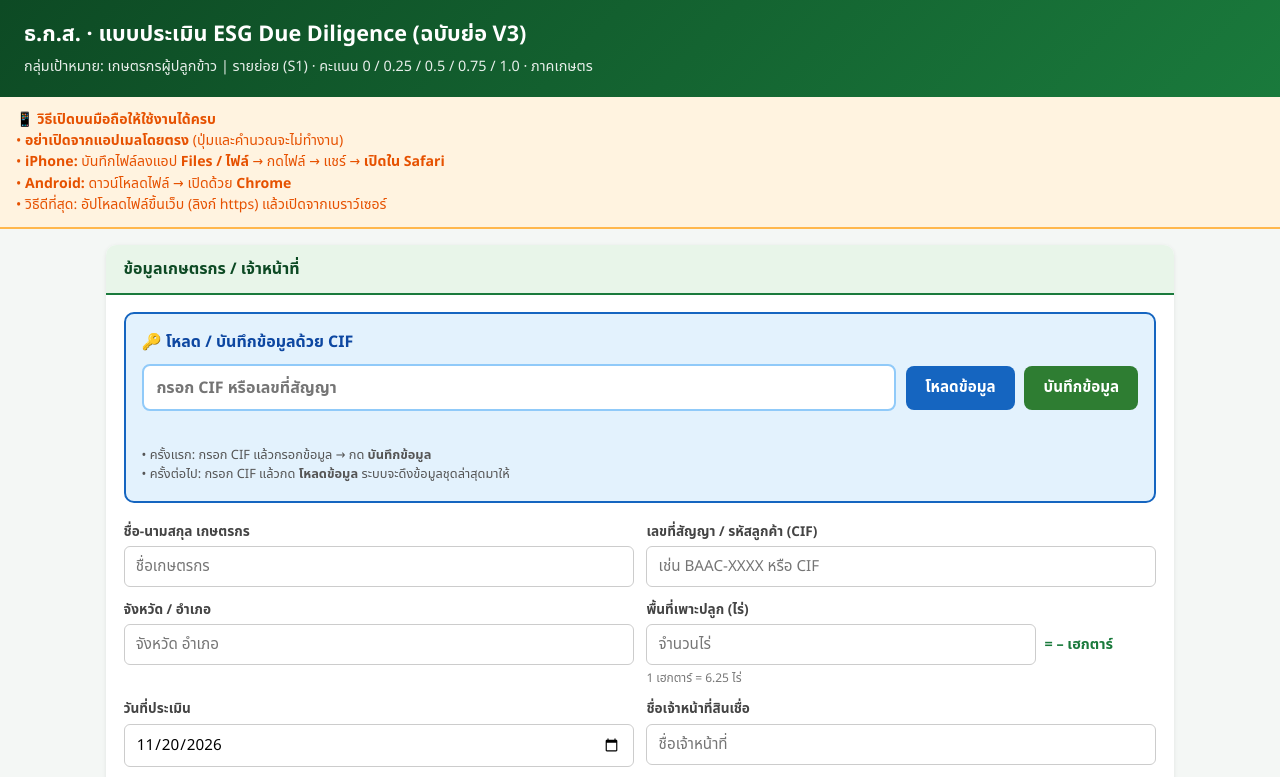
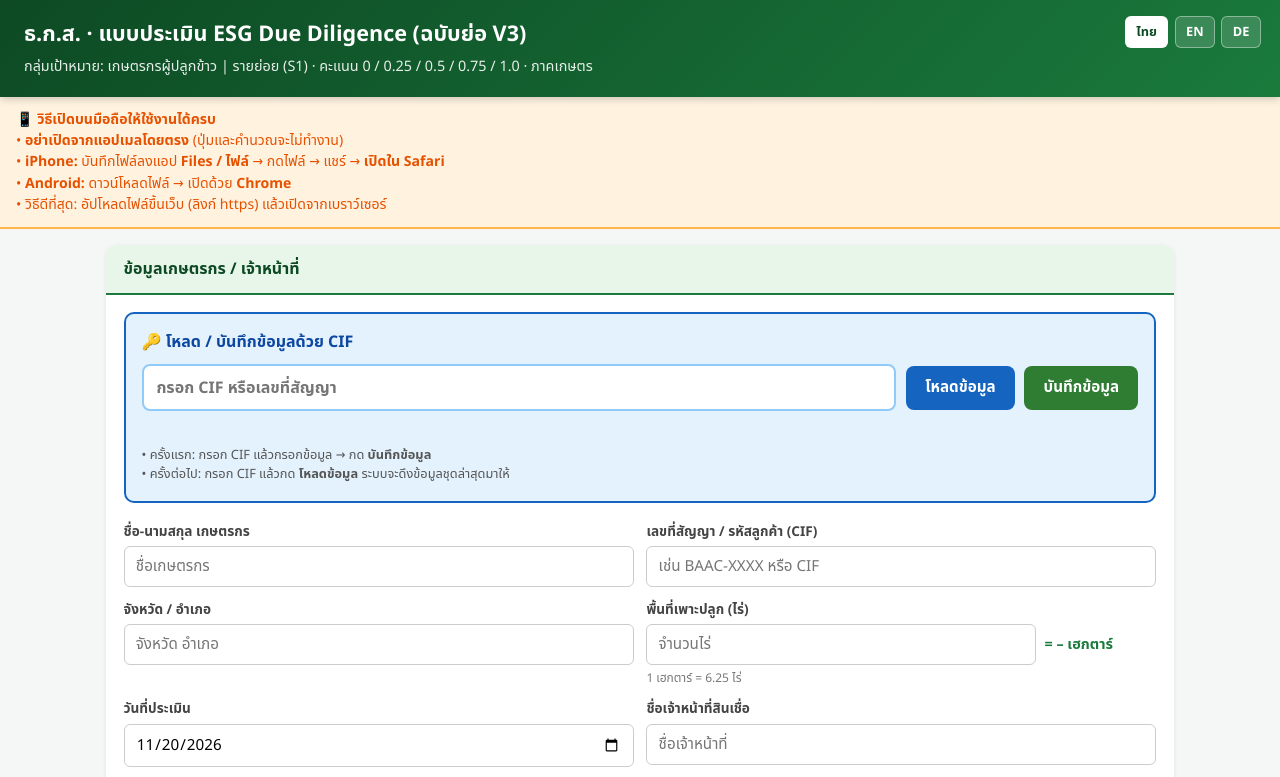
Before and after one commit to fundproject2569-tech/ESG-Risk-Radar-Questionnaire, a plain HTML site: page index.html in a window 1280 px wide. Shown: the top 777 px of the page. Drawn offline with nearby package versions, Linux system fonts and the light colour scheme.

Commit message:
Update index.html

```diff
--- a/index.html
+++ b/index.html
@@ -30,9 +30,32 @@
     color: white;
     padding: 1.2rem 1.5rem;
     box-shadow: 0 2px 8px rgba(0,0,0,.2);
+    position: relative;
   }
   header h1 { font-size: 1.35rem; font-weight: 700; }
   header p { font-size: .9rem; opacity: .9; margin-top: .3rem; }
+  .lang-switch {
+    position: absolute;
+    top: 1rem;
+    right: 1.2rem;
+    display: flex;
+    gap: .4rem;
+  }
+  .lang-switch button {
+    background: rgba(255,255,255,.15);
+    color: white;
+    border: 1px solid rgba(255,255,255,.4);
+    border-radius: 6px;
+    padding: .3rem .65rem;
+    font-size: .8rem;
+    font-weight: 600;
+    cursor: pointer;
+    min-height: 32px;
+  }
+  .lang-switch button.active {
+    background: white;
+    color: var(--baac-dark);
+  }
   .container { max-width: 1100px; margin: 0 auto; padding: 1rem; }
   .card {
     background: white;
@@ -539,8 +562,13 @@
 </head>
 <body>
 <header>
-  <h1>ธ.ก.ส. · แบบประเมิน ESG Due Diligence (ฉบับย่อ V3)</h1>
-  <p>กลุ่มเป้าหมาย: เกษตรกรผู้ปลูกข้าว | รายย่อย (S1) · คะแนน 0 / 0.25 / 0.5 / 0.75 / 1.0 · ภาคเกษตร</p>
+  <div class="lang-switch">
+    <button type="button" onclick="setLang('th')" id="btn-th" class="active">ไทย</button>
+    <button type="button" onclick="setLang('en')" id="btn-en">EN</button>
+    <button type="button" onclick="setLang('de')" id="btn-de">DE</button>
+  </div>
+  <h1 id="mainTitle">ธ.ก.ส. · แบบประเมิน ESG Due Diligence (ฉบับย่อ V3)</h1>
+  <p id="mainSubtitle">กลุ่มเป้าหมาย: เกษตรกรผู้ปลูกข้าว | รายย่อย (S1) · คะแนน 0 / 0.25 / 0.5 / 0.75 / 1.0 · ภาคเกษตร</p>
 </header>
 
 <div id="openTip" style="background:#fff3e0;border-bottom:2px solid #ffb74d;padding:.75rem 1rem;font-size:.88rem;color:#e65100;">
@@ -2086,11 +2114,108 @@ function resetForm() {
   }
 }
 
+function resetForm() {
+  // ... existing reset code ...
+}
+
+// ========== LANGUAGE SWITCH ==========
+const translations = {
+  th: {
+    mainTitle: 'ธ.ก.ส. · แบบประเมิน ESG Due Diligence (ฉบับย่อ V3)',
+    mainSubtitle: 'กลุ่มเป้าหมาย: เกษตรกรผู้ปลูกข้าว | รายย่อย (S1) · คะแนน 0 / 0.25 / 0.5 / 0.75 / 1.0 · ภาคเกษตร',
+    cifTitle: '🔑 โหลด / บันทึกข้อมูลด้วย CIF',
+    loadBtn: 'โหลดข้อมูล',
+    saveBtn: 'บันทึกข้อมูล',
+    farmerSection: 'ข้อมูลเกษตรกร / เจ้าหน้าที่',
+    farmerName: 'ชื่อ-นามสกุล เกษตรกร',
+    loanId: 'เลขที่สัญญา / รหัสลูกค้า (CIF)',
+    location: 'จังหวัด / อำเภอ',
+    area: 'พื้นที่เพาะปลูก (ไร่)',
+    assessDate: 'วันที่ประเมิน',
+    officerName: 'ชื่อเจ้าหน้าที่สินเชื่อ',
+    agriType: 'ประเภทพืช / กิจกรรมเกษตร (Industry)',
+    sectorScore: 'คะแนนความเสี่ยงภาคเศรษฐกิจ (Sector ESG Score 0–6)'
+  },
+  en: {
+    mainTitle: 'BAAC · ESG Due Diligence Assessment (Short Version V3)',
+    mainSubtitle: 'Target: Smallholder rice farmers (S1) · Score 0 / 0.25 / 0.5 / 0.75 / 1.0 · Agriculture',
+    cifTitle: '🔑 Load / Save data with CIF',
+    loadBtn: 'Load Data',
+    saveBtn: 'Save Data',
+    farmerSection: 'Farmer / Officer Information',
+    farmerName: 'Farmer Name',
+    loanId: 'Loan No. / Customer ID (CIF)',
+    location: 'Province / District',
+    area: 'Farm Area (rai)',
+    assessDate: 'Assessment Date',
+    officerName: 'Credit Officer Name',
+    agriType: 'Crop Type / Agricultural Activity',
+    sectorScore: 'Sector ESG Score (0–6)'
+  },
+  de: {
+    mainTitle: 'BAAC · ESG Due Diligence Bewertung (Kurzversion V3)',
+    mainSubtitle: 'Zielgruppe: Kleinbauern Reis (S1) · Punkte 0 / 0.25 / 0.5 / 0.75 / 1.0 · Landwirtschaft',
+    cifTitle: '🔑 Daten mit CIF laden / speichern',
+    loadBtn: 'Daten laden',
+    saveBtn: 'Daten speichern',
+    farmerSection: 'Landwirt / Mitarbeiter Informationen',
+    farmerName: 'Name des Landwirts',
+    loanId: 'Vertragsnr. / Kunden-ID (CIF)',
+    location: 'Provinz / Bezirk',
+    area: 'Anbaufläche (Rai)',
+    assessDate: 'Bewertungsdatum',
+    officerName: 'Name des Kreditmitarbeiters',
+    agriType: 'Pflanzenart / landwirtschaftliche Tätigkeit',
+    sectorScore: 'Sektor ESG Score (0–6)'
+  }
+};
+
+let currentLang = 'th';
+
+function setLang(lang) {
+  currentLang = lang;
+  const t = translations[lang] || translations.th;
+
+  document.getElementById('mainTitle').textContent = t.mainTitle;
+  document.getElementById('mainSubtitle').textContent = t.mainSubtitle;
+
+  // CIF section
+  const cifTitle = document.querySelector('.card-body div[style*="background:#e3f2fd"] div');
+  if (cifTitle) cifTitle.innerHTML = t.cifTitle;
+
+  const buttons = document.querySelectorAll('.card-body button');
+  if (buttons[0]) buttons[0].textContent = t.loadBtn;
+  if (buttons[1]) buttons[1].textContent = t.saveBtn;
+
+  // Farmer info labels
+  document.querySelector('.card-header').textContent = t.farmerSection;
+  const labels = document.querySelectorAll('.farmer-info label');
+  if (labels[0]) labels[0].textContent = t.farmerName;
+  if (labels[1]) labels[1].textContent = t.loanId;
+  if (labels[2]) labels[2].textContent = t.location;
+  if (labels[3]) labels[3].textContent = t.area;
+  if (labels[4]) labels[4].textContent = t.assessDate;
+  if (labels[5]) labels[5].textContent = t.officerName;
+  if (labels[6]) labels[6].textContent = t.agriType;
+  if (labels[7]) labels[7].textContent = t.sectorScore;
+
+  // Update active button
+  document.querySelectorAll('.lang-switch button').forEach(btn => btn.classList.remove('active'));
+  document.getElementById('btn-' + lang).classList.add('active');
+
+  document.documentElement.lang = lang === 'th' ? 'th' : lang;
+}
+
+// Call once on load
+// setLang('th'); // moved inside DOMContentLoaded
+// ========== END LANGUAGE ==========
+
 document.addEventListener('DOMContentLoaded', () => {
   document.getElementById('assessDate').valueAsDate = new Date();
   updateRadar(Array(14).fill(0));
   buildMatrix(0, 0);
-  initSupabase(); // load cloud storage after page is ready
+  initSupabase();
+  setLang('th'); // apply default language after DOM is ready
 
   // Reliable bindings (works better than inline handlers in some mobile webviews)
   const areaInput = document.getElementById('area');
```
